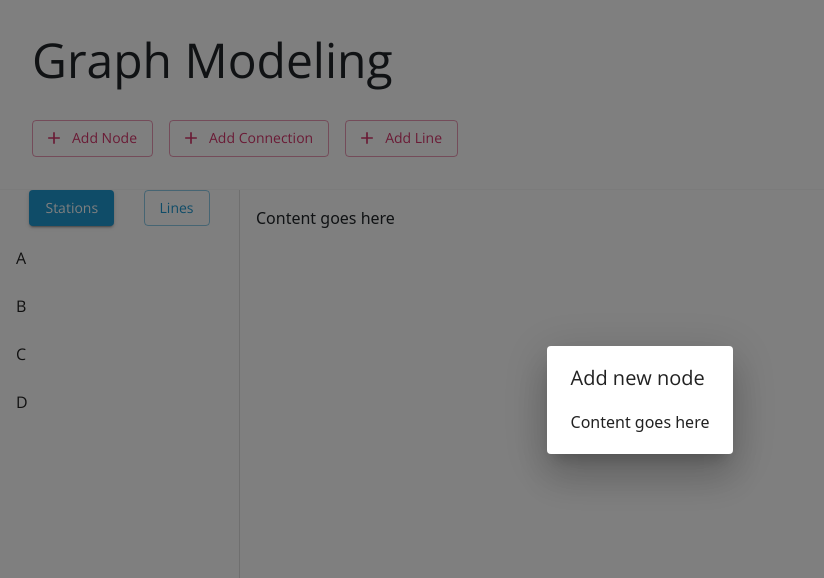
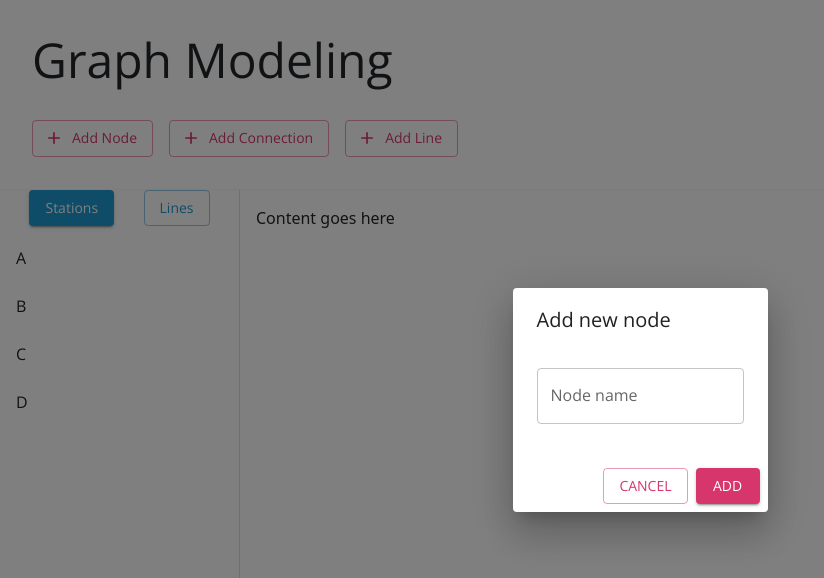
Before and after one commit to BernardMoy/react-map, a React (Vite) app: page / in a window 1280 px wide. Both pictures are taken after a click on the button "Add Node". Shown: the top 578 px of the page, without its empty margins (0-824 px from the left). Built offline with nearby package versions, Linux system fonts and the light colour scheme.

Commit message:
Dialog for add node

```diff
--- a/src/components/NewNodeDialog.tsx
+++ b/src/components/NewNodeDialog.tsx
@@ -1,4 +1,12 @@
-import { Dialog, DialogContent, DialogTitle } from "@mui/material";
+import {
+  Dialog,
+  DialogContent,
+  DialogTitle,
+  DialogActions,
+  TextField,
+  Button,
+} from "@mui/material";
+import { CONTENT_MARGIN } from "./Values";
 
 interface Props {
   open: boolean;
@@ -9,7 +17,29 @@ export default function NewNodeDialog({ open, onClose }: Props) {
   return (
     <Dialog open={open} onClose={onClose}>
       <DialogTitle> Add new node </DialogTitle>
-      <DialogContent>Content goes here</DialogContent>
+
+      {/* The input field of the node name */}
+      <DialogContent>
+        <TextField
+          autoFocus
+          id="nodeNameTextField"
+          variant="outlined"
+          label="Node name"
+          color="primary"
+          type="text"
+          sx={{ my: CONTENT_MARGIN }}
+        />
+      </DialogContent>
+
+      {/* The confirm and dismiss buttons */}
+      <DialogActions>
+        <Button onClick={onClose} variant="outlined" color="primary">
+          Cancel
+        </Button>
+        <Button onClick={onClose} variant="contained" color="primary">
+          Add
+        </Button>
+      </DialogActions>
     </Dialog>
   );
 }
```
